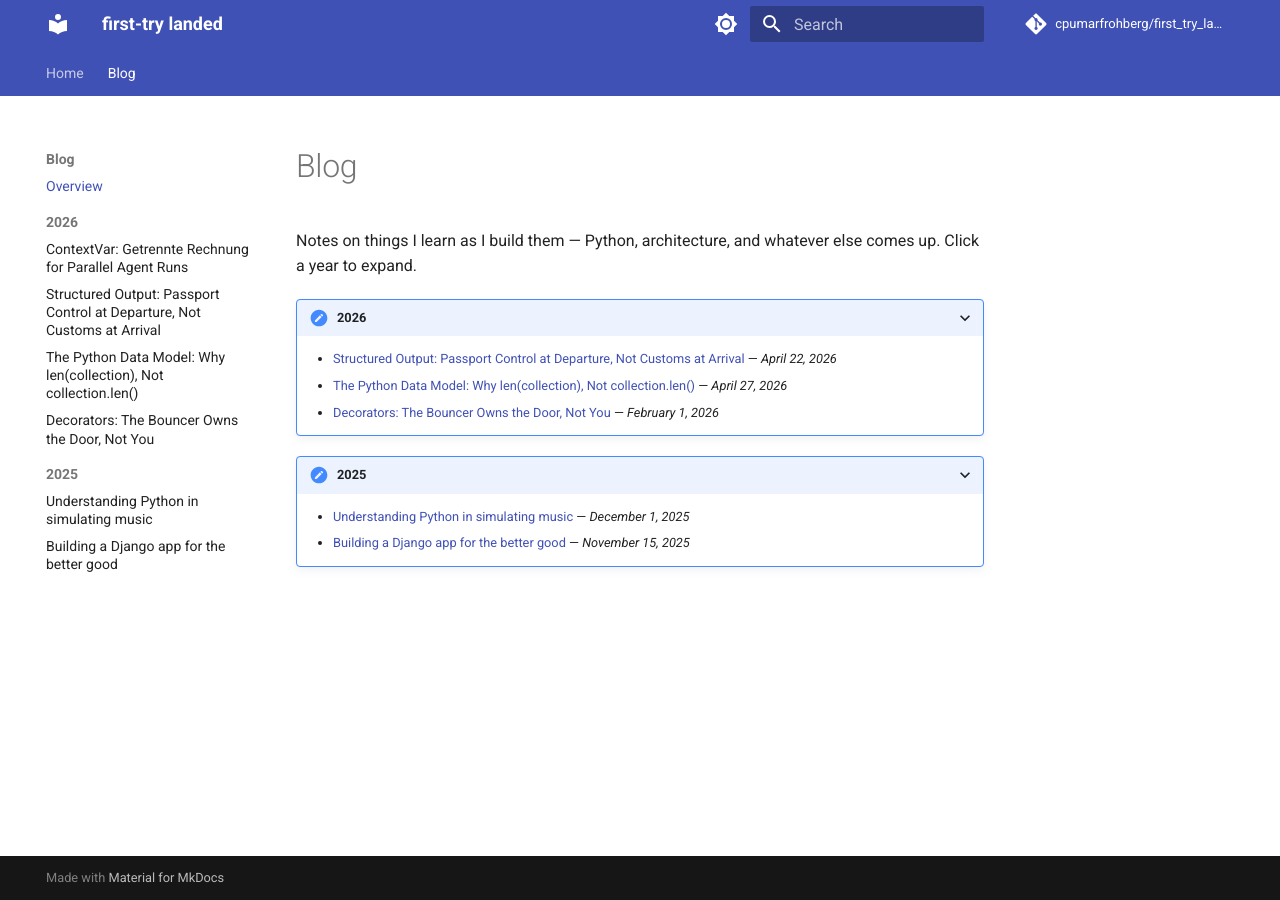
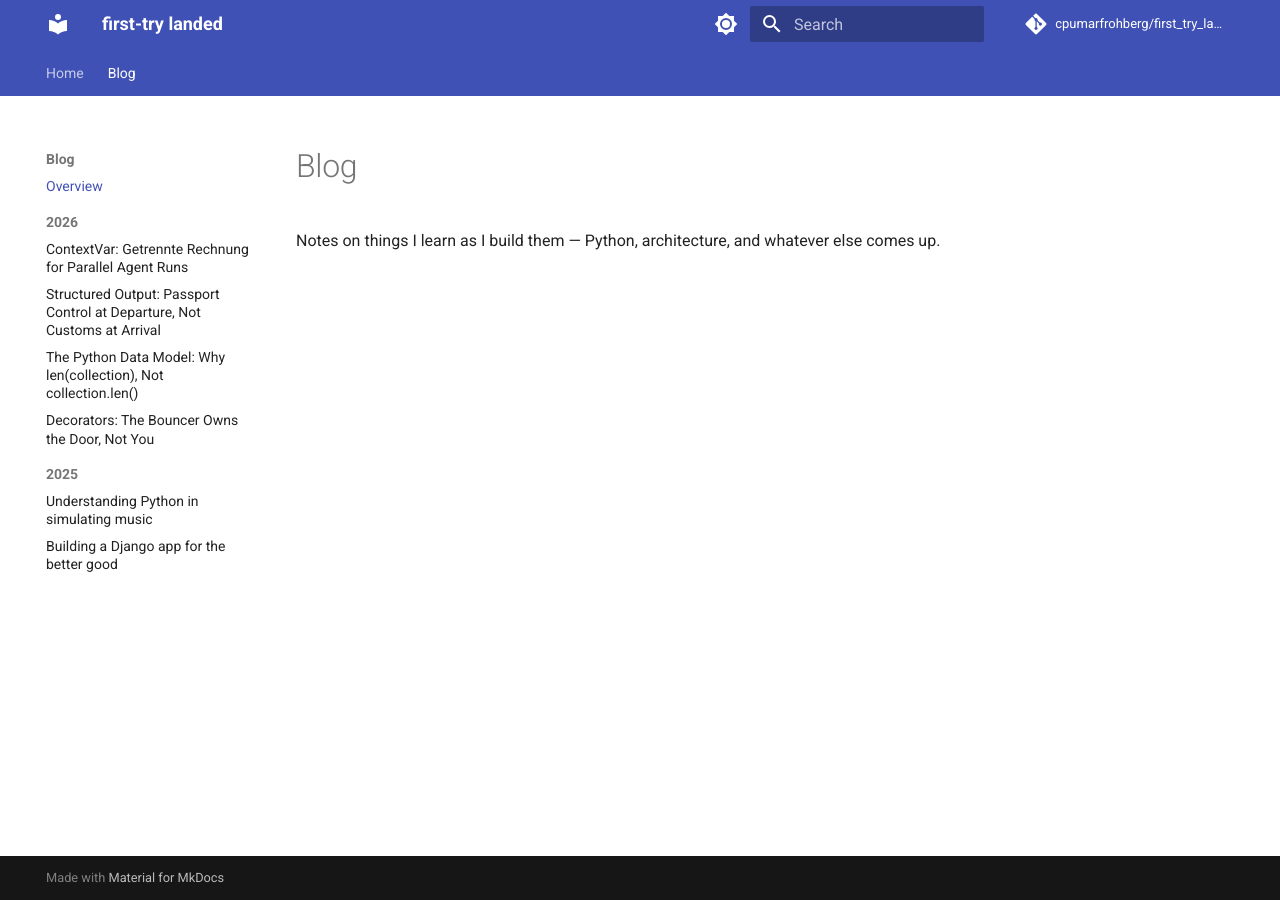
Before and after one commit to cpumarfrohberg/first_try_landed, an MkDocs documentation site: the page built from docs/blog/index.md, in a window 1280 px wide. Built offline with MkDocs 1.6.1 and Material for MkDocs 9.7.7, drawn with Linux system fonts in a browser that asks for light colours; comment, search, counter and statistics services are not loaded.

Commit message:
Remove accordion from blog landing page

```diff
--- a/docs/blog/index.md
+++ b/docs/blog/index.md
@@ -1,14 +1,3 @@
 # Blog
 
-Notes on things I learn as I build them — Python, architecture, and whatever else comes up. Click a year to expand.
-
-???+ "2026"
-
-    - [Structured Output: Passport Control at Departure, Not Customs at Arrival](posts/structured_output_and_contracts.md) — *April 22, 2026*
-    - [The Python Data Model: Why len(collection), Not collection.len()](posts/getting-fluent-in-python.md) — *April 27, 2026*
-    - [Decorators: The Bouncer Owns the Door, Not You](posts/decorators.md) — *February 1, 2026*
-
-???+ "2025"
-
-    - [Understanding Python in simulating music](posts/python-simulating-music.md) — *December 1, 2025*
-    - [Building a Django app for the better good](posts/planning-pads-recycling-django.md) — *November 15, 2025*
+Notes on things I learn as I build them — Python, architecture, and whatever else comes up.
```
